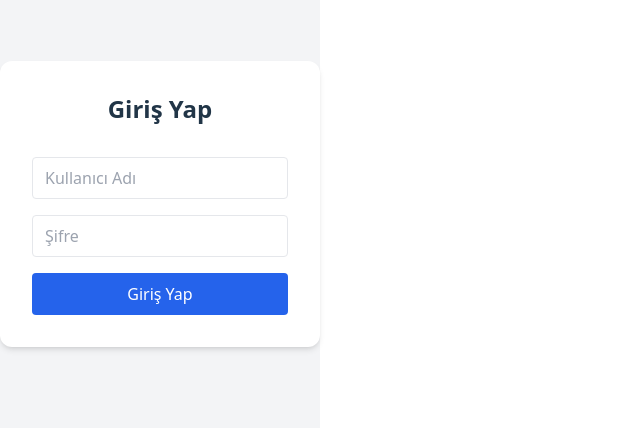
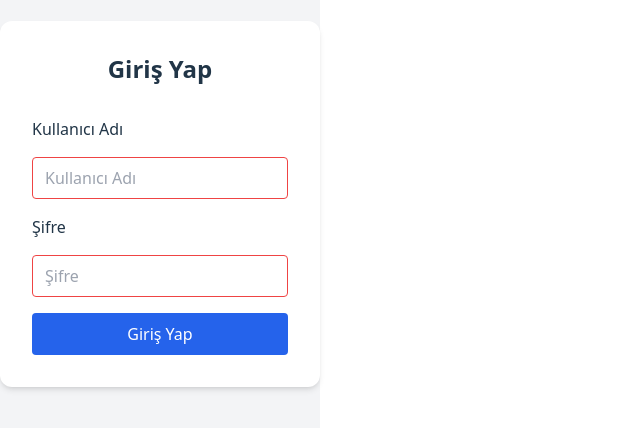
Before and after one commit to kiyanaa/ebtcarreserve, a React (Vite) app in the folder arac-frontend/: page /login in a window 1280 px wide. Shown: the part 196-624 px from the top of the page, without its empty margins (0-640 px from the left). Built offline with nearby package versions, Linux system fonts and the light colour scheme.

Commit message:
Update LoginPage.jsx

```diff
--- a/arac-frontend/src/components/LoginPage.jsx
+++ b/arac-frontend/src/components/LoginPage.jsx
@@ -41,7 +41,6 @@ function LoginPage() {
     }
   };
 
-
   return (
     <div className="flex items-center justify-center h-screen bg-gray-100">
       <form
@@ -51,21 +50,29 @@ function LoginPage() {
         <h2 className="text-2xl font-bold mb-4">Giriş Yap</h2>
 
         {/* Kullanıcı adı */}
+        <label htmlFor="username" className="text-left font-medium">
+          Kullanıcı Adı
+        </label>
         <input
+          id="username"
           type="text"
           value={username}
           onChange={(e) => setUsername(e.target.value)}
-          className="w-full px-3 py-2 border rounded"
+          className="w-full px-3 py-2 border border-red-500 rounded"
           placeholder="Kullanıcı Adı"
           required
         />
 
         {/* Şifre */}
+        <label htmlFor="password" className="text-left font-medium">
+          Şifre
+        </label>
         <input
+          id="password"
           type="password"
           value={password}
           onChange={(e) => setPassword(e.target.value)}
-          className="w-full px-3 py-2 border rounded"
+          className="w-full px-3 py-2 border border-red-500 rounded"
           placeholder="Şifre"
           required
         />
```
Lines whose indentation alone changed are shown as unchanged.
